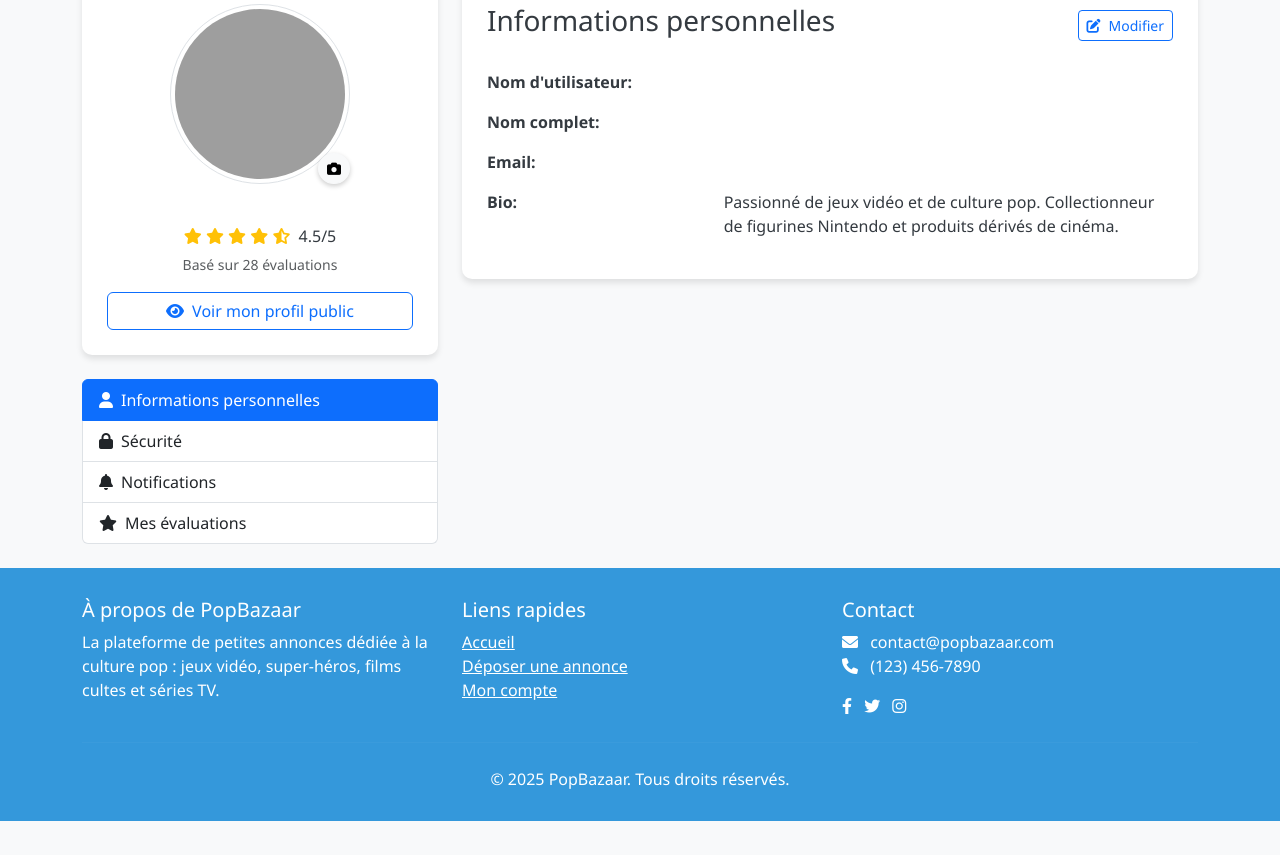
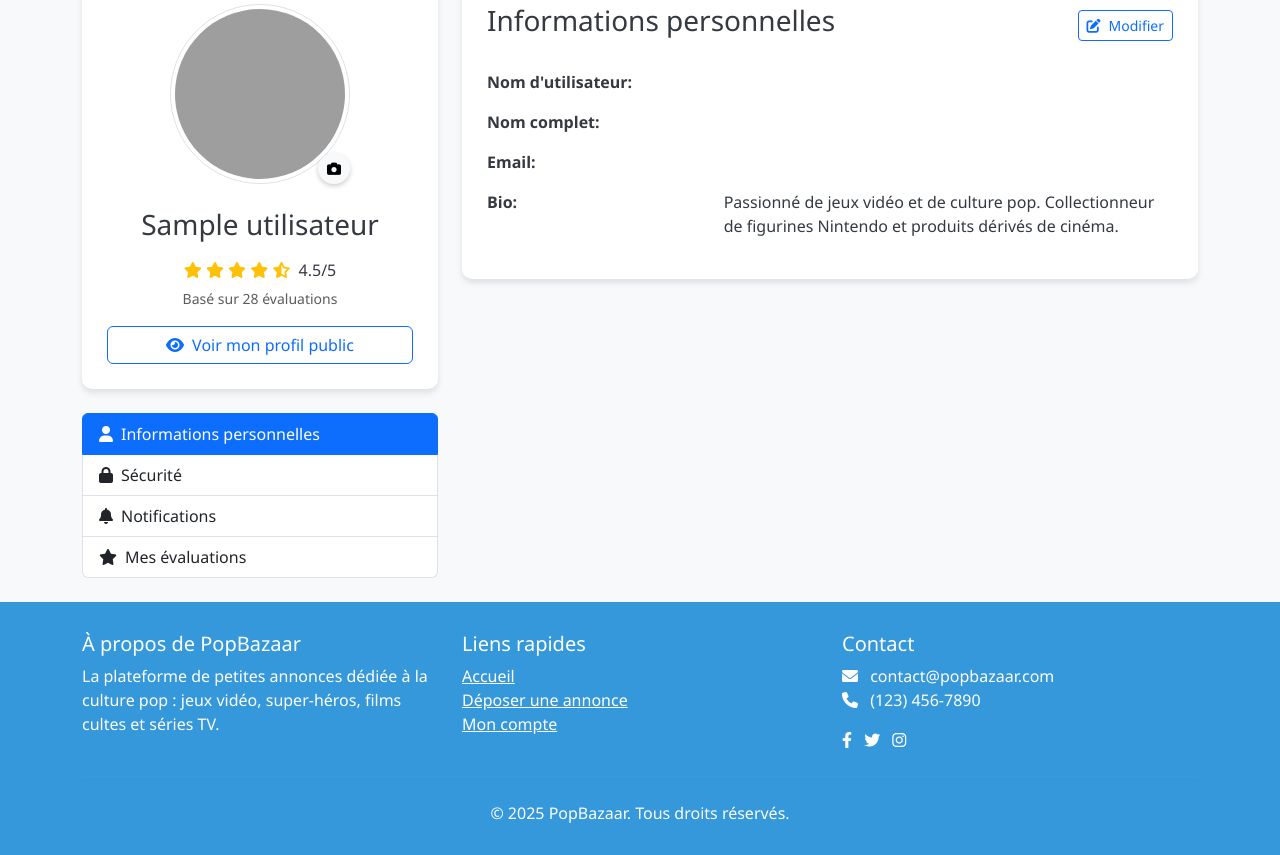
Before and after one commit to MileshPatel28/popbazar, a PHP site: template views/utilisateur/profil.view.php in a window 1280 px wide. Shown: the part 153-1008 px from the top of the page. Before the commit the page ends 974 px from the top, so only its background shows below. Run offline with PHP 8.4, Linux system fonts and the light colour scheme; the template is opened without the code that fills it: most values are stand-ins (such as "Sample title", 1, 10 or a date in 2020); grey boxes are pictures that could not be loaded.

Commit message:
transmission donnes

```diff
--- a/controllers/ProfilController.php
+++ b/controllers/ProfilController.php
@@ -9,11 +9,11 @@ class ProfilController
 
   private $utilisateur;
   public function __construct() {
+    require_once get_chemin_defaut('models/Utilisateur.php');
     $this -> utilisateur = new Utilisateur();
   }
 
-  public function afficher($params)
-  {
+  public function afficher($params){
     if(Session::est_connecte()){
       chargerVue("utilisateur/profil",
         ["utilisateur" => $this -> utilisateur -> obtenir_utilisateur_id(Session::obtenir_id_utilisateur())]
--- a/views/utilisateur/profil.view.php
+++ b/views/utilisateur/profil.view.php
@@ -29,7 +29,7 @@ chargerVuePartielle('_nav');
             <i class="fas fa-camera"></i>
           </button>
         </div>
-        <h3 class="mb-1"><!-- Nom d'utilisateur à afficher --></h3>
+        <h3 class="mb-1"><?= $utilisateur["nom_utilisateur"]?></h3>
         <p class="text-muted mb-3"><!-- Date d'inscription à afficher --></p>
         <div class="mb-3">
           <div class="rating-stars mb-1">
```
